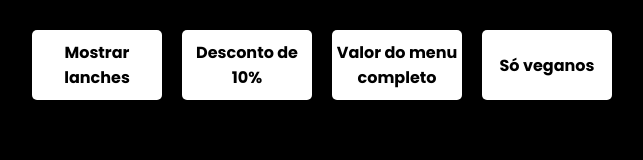
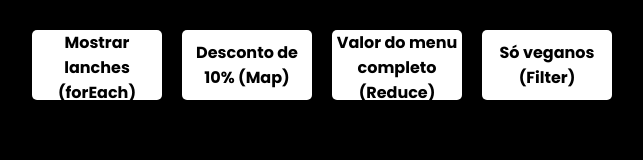
Before and after one commit to KaueSverberi/Projeto-map--reduce-e-filter, a plain HTML site: page projeto/index.html in a window 1280 px wide. Shown: the whole page, without its empty margins (318-961 px from the left). Drawn offline with Linux system fonts and the light colour scheme.

Commit message:
troquei os nomes

```diff
--- a/projeto/index.html
+++ b/projeto/index.html
@@ -11,10 +11,10 @@
 </head>
 <body>
     <div class="buttons">
-        <button class="mostrar-lanche">Mostrar lanches</button>
-        <button class="dar-desconto">Desconto de 10%</button>
-        <button class="valor-total">Valor do menu completo</button>
-        <button class="filtrar">Só veganos</button>
+        <button class="mostrar-lanche">Mostrar lanches (forEach)</button>
+        <button class="dar-desconto">Desconto de 10% (Map)</button>
+        <button class="valor-total">Valor do menu completo (Reduce)</button>
+        <button class="filtrar">Só veganos (Filter)</button>
     </div>
     <ul>
 
```
